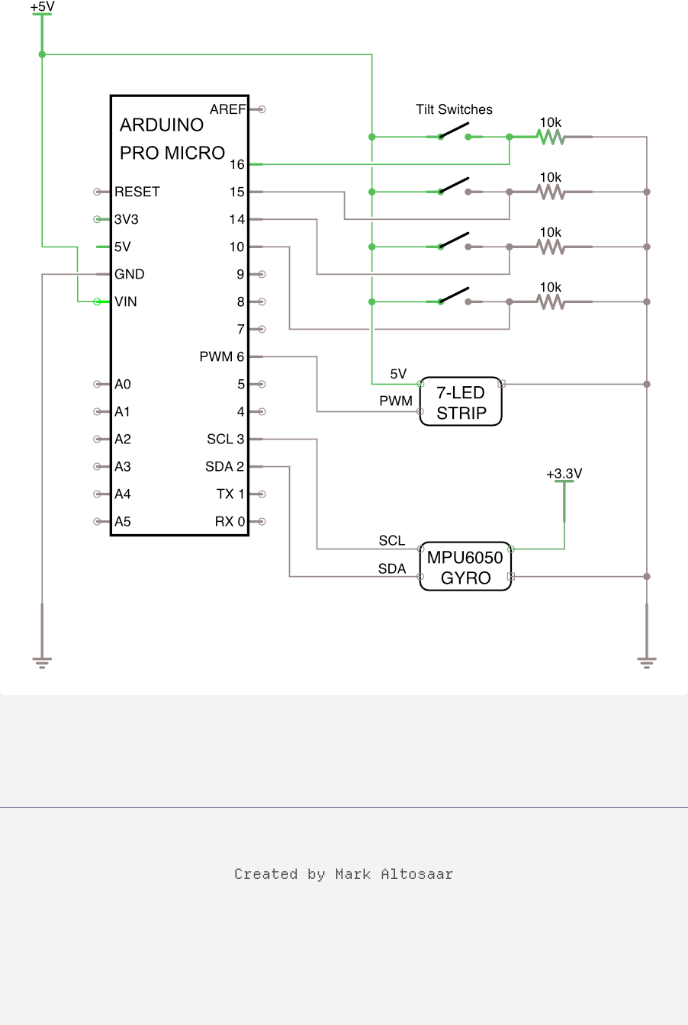
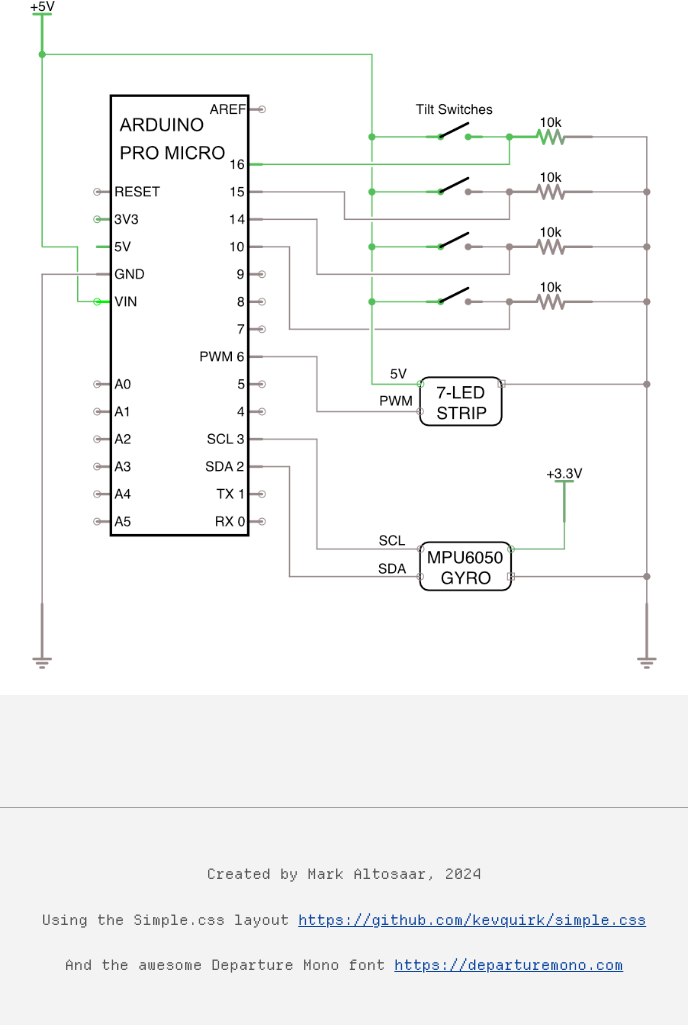
Before and after one commit to MarkErik/markerik.github.io, a plain HTML site: page index.html in a window 1280 px wide. Shown: the part 1291-2316 px from the top of the page, without its empty margins (296-984 px from the left). Before the commit the page ends 2225 px from the top, so only its background shows below. Drawn offline with Linux system fonts and the light colour scheme.

Commit message:
Adding links in footer

```diff
--- a/index.html
+++ b/index.html
@@ -39,7 +39,9 @@
     </main>
 
     <footer>
-        <p>Created by Mark Altosaar</p>
+        <p>Created by Mark Altosaar, 2024</p>
+        <p>Using the Simple.css layout <a href="https://github.com/kevquirk/simple.css">https://github.com/kevquirk/simple.css</a></p>
+        <p>And the awesome Departure Mono font <a href="https://departuremono.com">https://departuremono.com</a></p>
     </footer>
 
 
--- a/simple.css
+++ b/simple.css
@@ -11,14 +11,14 @@
     "Nimbus Sans L", Roboto, "Noto Sans", "Segoe UI", Arial, Helvetica,
     "Helvetica Neue", sans-serif;
   --mono-font: DepartureMono, Consolas, Menlo, Monaco, "Andale Mono", "Ubuntu Mono", monospace;
-  --standard-border-radius: 5px;
+  --standard-border-radius: 0px;
 
   /* Default (light) theme */
   --bg: #f3f3f3;
   --accent-bg: #cecece;
   --text: #212121;
   --text-light: #585858;
-  --border: #898EA4;
+  --border: #a1a1a1;
   --accent: #0d47a1;
   --accent-hover: #1266e2;
   --accent-text: var(--bg);
```
